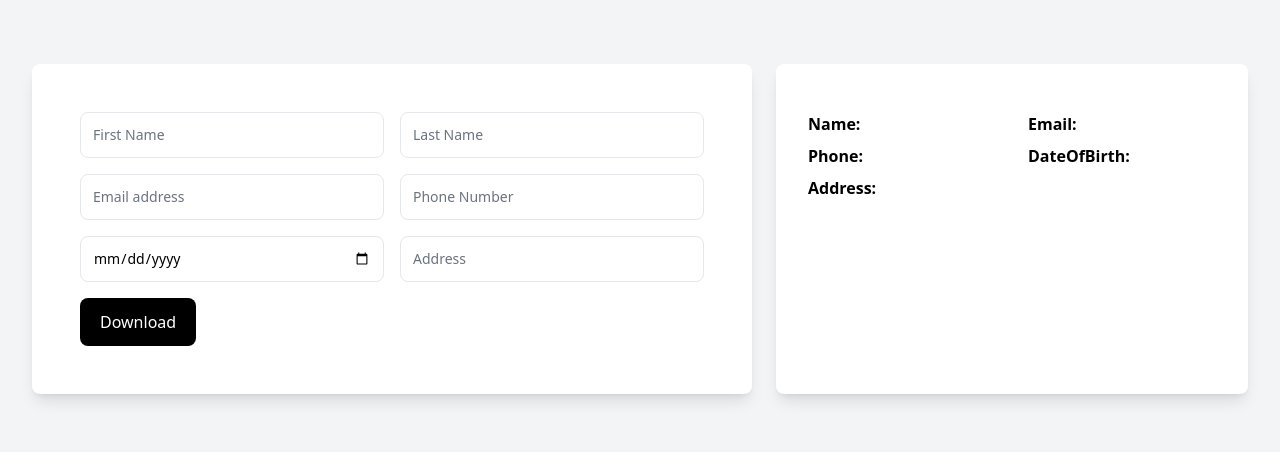
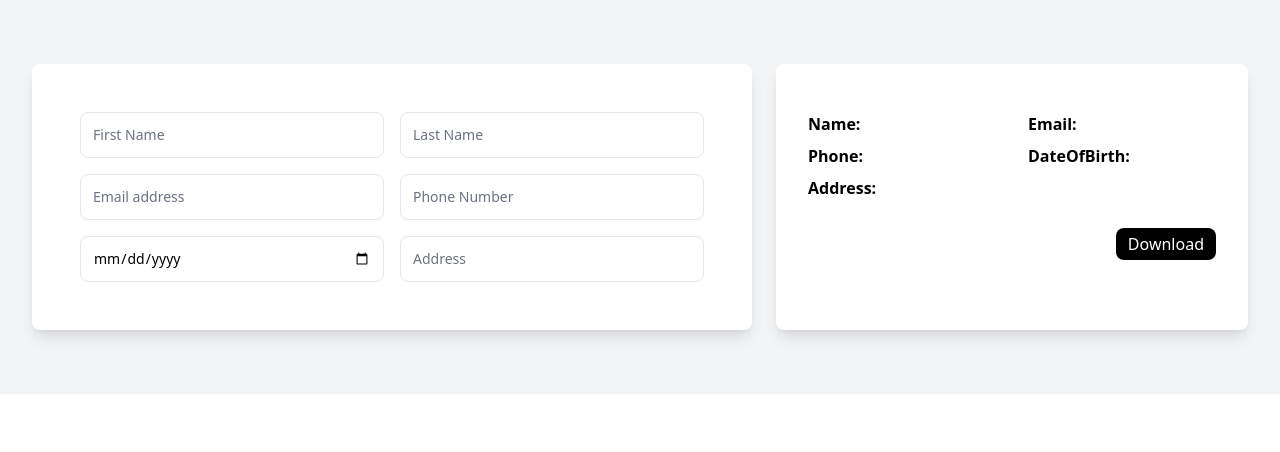
Before and after one commit to yenaingtun-dev/CV-Application, a React (Vite) app: page / in a window 1280 px wide. Shown: the top 452 px of the page. Built offline with nearby package versions, Linux system fonts and the light colour scheme.

Commit message:
updated form

```diff
--- a/src/components/CV.jsx
+++ b/src/components/CV.jsx
@@ -116,43 +116,42 @@ const CV = () => {
                 />
               </div>
             </div>
-
-            <div className="mt-4">
-              <button
-                type="submit"
-                className="inline-block w-full rounded-lg bg-black px-5 py-3 font-medium text-white sm:w-auto"
-              >
-                Download
-              </button>
-            </div>
           </div>
           {/* card */}
           <div className="rounded-lg bg-white p-8 space-y-2 shadow-lg lg:col-span-2 lg:py-12">
             <div className="grid grid-cols-1 gap-4 lg:grid-cols-2 lg:gap-8">
               <div className="max-w-max">
                 <p className="font-semibold">Name:</p>
-                <p>{formData.firstName} {formData.lastName}</p>
+                <p className="break-words">{formData.firstName} {formData.lastName}</p>
               </div>
               <div className="max-w-max">
                 <p className="font-semibold">Email:</p>
-                <p>{formData.email}</p>
+                <p className="break-words">{formData.email}</p>
               </div>
             </div>
             <div className="grid grid-cols-1 gap-4 lg:grid-cols-2 lg:gap-8">
               <div className="max-w-max">
                 <p className="font-semibold">Phone:</p>
-                <p>{formData.phone}</p>
+                <p className="break-words">{formData.phone}</p>
               </div>
               <div className="max-w-max">
                 <p className="font-semibold">DateOfBirth:</p>
-                <p>{formData.dateOfBirth}</p>
+                <p className="break-words">{formData.dateOfBirth}</p>
               </div>
             </div>
             <div className="grid grid-cols-1 gap-4">
-              <div className="max-w-max">
+              <div className="max-w-sm wrap">
                 <p className="font-semibold">Address:</p>
-                <p>{formData.address}</p>
+                <p className="break-words">{formData.address}</p>
               </div>
+            </div>
+            <div className="flex justify-end">
+              <button
+                type="submit"
+                className="inline-block w-full  rounded-lg bg-black mt-5 px-3 py-1 font-medium text-white sm:w-auto"
+              >
+                Download
+              </button>
             </div>
           </div>
         </div>
```
